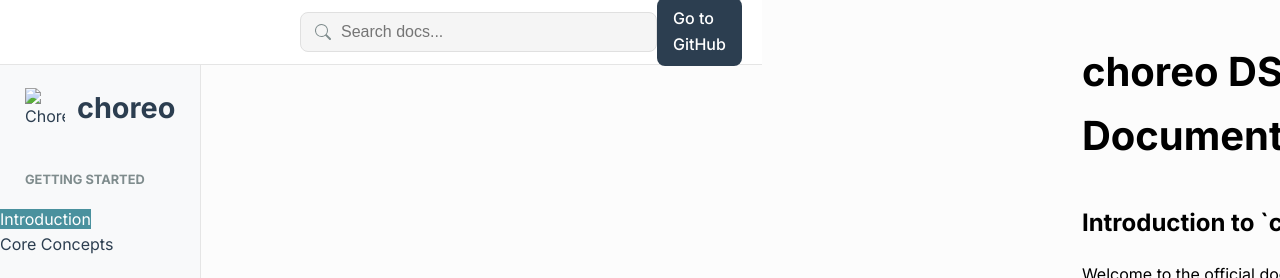
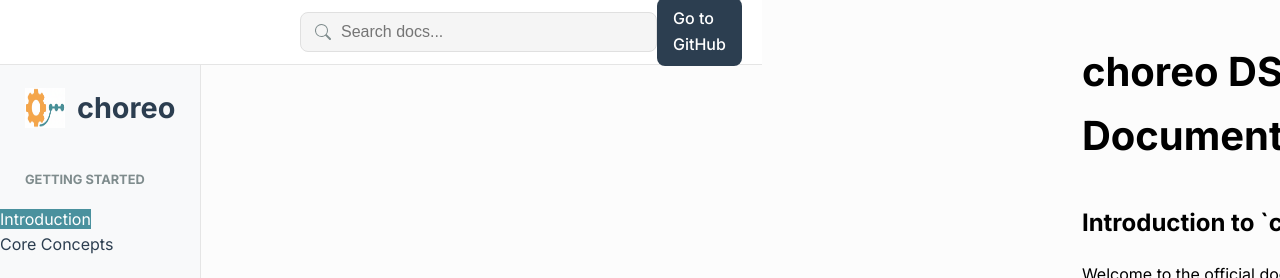
Before and after one commit to cladam/choreo, a Jekyll site: the page built from index.md, in a window 1280 px wide. Shown: the top 278 px of the page. Built offline with Jekyll 4.4.1, drawn with Linux system fonts in a browser that asks for light colours.

Commit message:
Fix image source path in sidebar.html

```diff
--- a/_includes/sidebar.html
+++ b/_includes/sidebar.html
@@ -1,6 +1,6 @@
 <aside class="sidebar" id="sidebar">
   <div class="sidebar-header">
-    <img src="{{ '/assets/images/choreo-icon.png' | relative_url }}" alt="Choreo Icon">
+    <img src="{{ '/assets/choreo-icon.png' | relative_url }}" alt="Choreo Icon">
     <h1>choreo</h1>
   </div>
 
```
